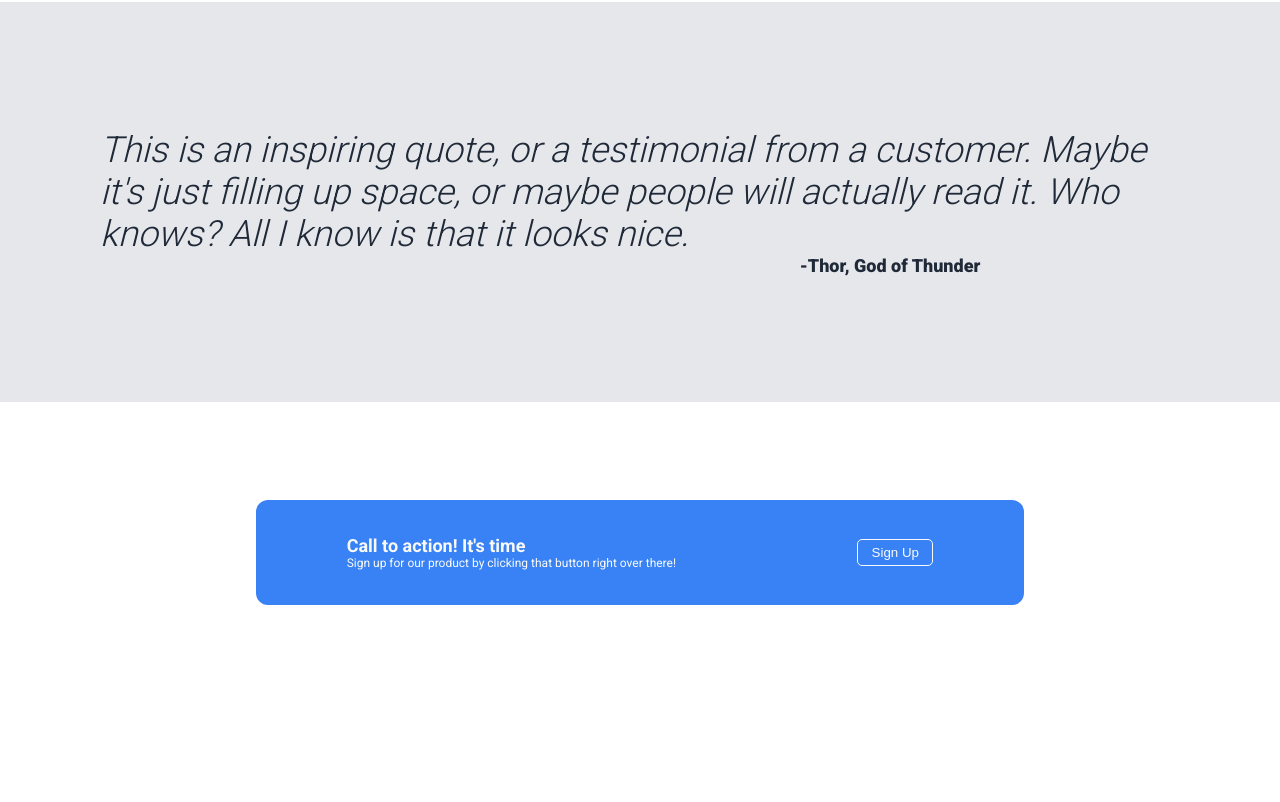
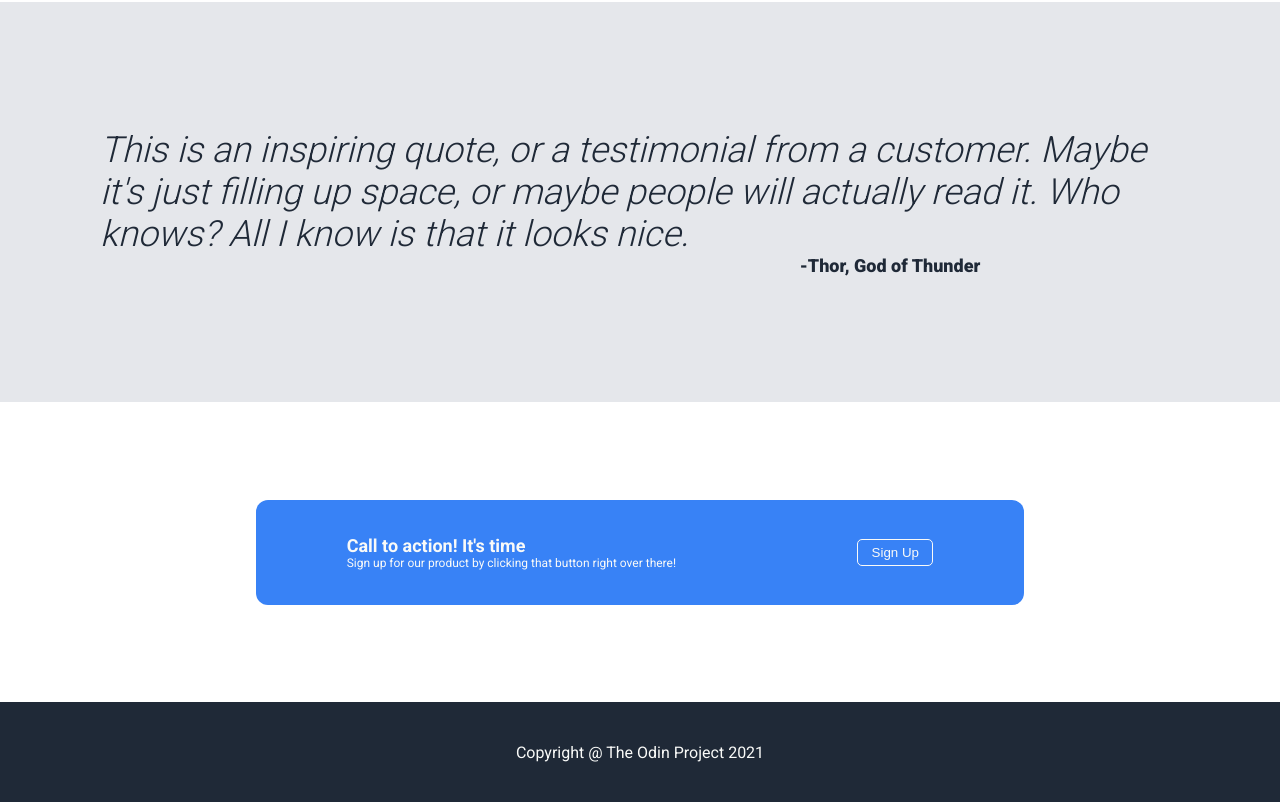
Before and after one commit to McFumbles/Landing-Page, a plain HTML site: page index.html in a window 1280 px wide. Shown: the part 768-1570 px from the top of the page. Before the commit the page ends 1470 px from the top, so only its background shows below. Drawn offline with Linux system fonts and the light colour scheme.

Commit message:
finished footer

```diff
--- a/index.html
+++ b/index.html
@@ -78,5 +78,8 @@
         </div>
       </div>
     </div>
+    <footer>
+      <p class="footer">Copyright @ The Odin Project 2021</p>
+    </footer>
   </body>
 </html>
--- a/styles/main.css
+++ b/styles/main.css
@@ -201,3 +201,16 @@ a:link {
 .button2 {
   color: #f9faf8;
 }
+
+/* footer */
+footer {
+  display: flex;
+  justify-content: center;
+  align-items: center;
+  height: 100px;
+  background-color: #1f2937;
+}
+
+.footer {
+  color: #f9faf8;
+}
```
